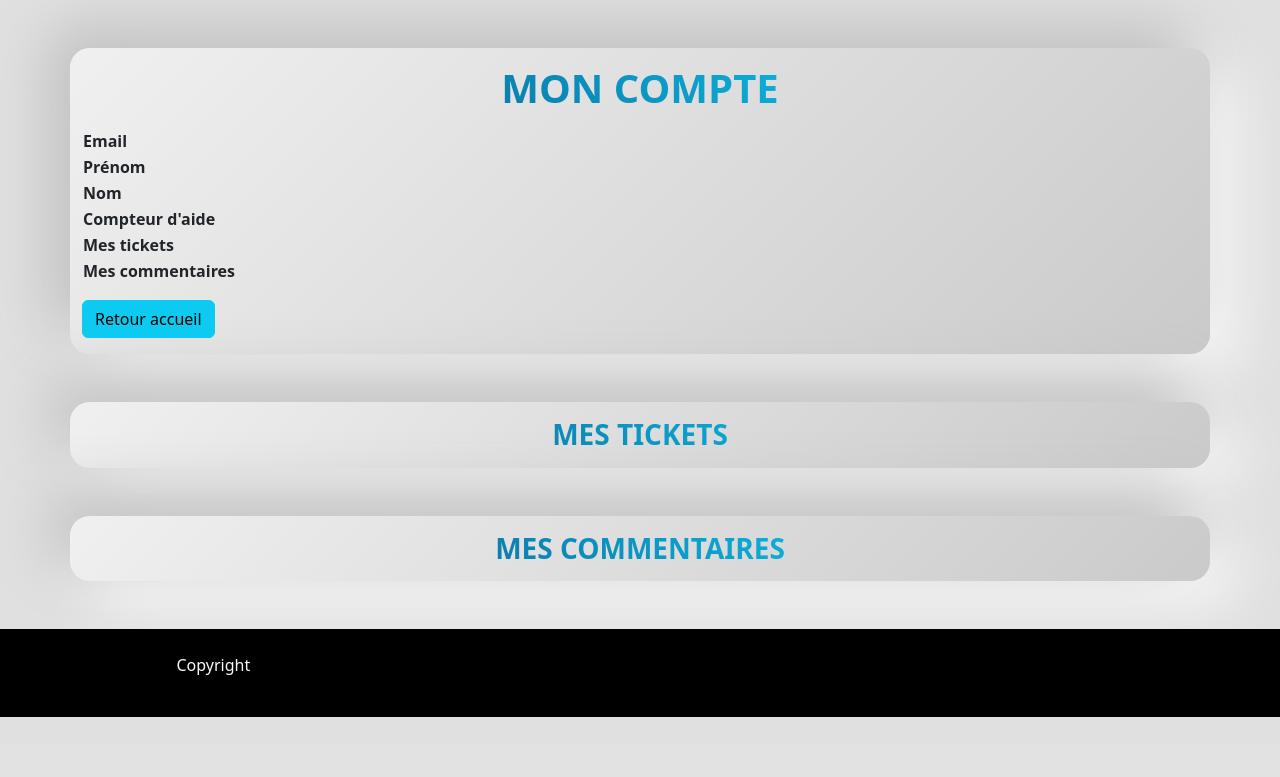
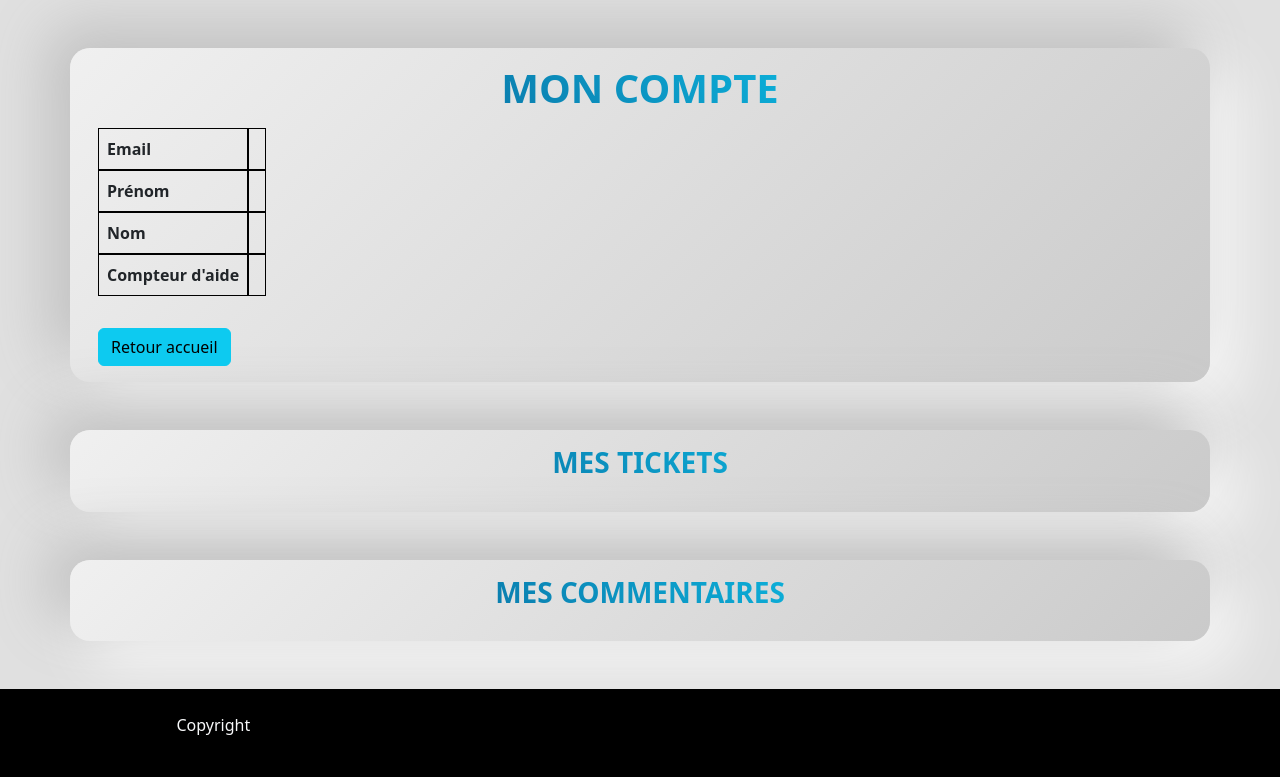
Before and after one commit to MartinEwen/projet2groupe, a Symfony app: template projet2Groupe/templates/user/show.html.twig in a window 1280 px wide. Shown: the part 56-833 px from the top of the page. Before the commit the page ends 773 px from the top, so only its background shows below. Run offline with Twig, Linux system fonts and the light colour scheme; the template is opened without the code that fills it, so the values that code supplies are empty; some libraries are stand-ins or nearby versions.

Commit message:
Last Final Push

```diff
--- a/projet2Groupe/templates/_partials/_nav.html.twig
+++ b/projet2Groupe/templates/_partials/_nav.html.twig
@@ -23,10 +23,10 @@
 						</li>
 						<li><hr class="dropdown-divider bg-white"></li>
 						<li>
-							<a class="nav-link active" aria-current="page" href="#">Mes tickets</a>
+							<a class="nav-link active" aria-current="page" href="{{ path('app_user_show', {'id': app.user.id}) }}">Mes tickets</a>
 						</li>
 						<li>
-							<a class="nav-link active" aria-current="page" href="#">Mes commentaires</a>
+							<a class="nav-link active" aria-current="page" href="{{ path('app_user_show', {'id': app.user.id}) }}">Mes commentaires</a>
 						</li>
 					</ul>
 				</li>
--- a/projet2Groupe/templates/user/show.html.twig
+++ b/projet2Groupe/templates/user/show.html.twig
@@ -10,7 +10,7 @@
 			<div class="col">
 				<h1 id="title-gradiant" class="my-3">Mon compte</h1>
 
-				<table class="table-responsive">
+				<table class="table-responsive m-3" id="user-table">
 					<tbody>
 						<tr>
 							<th>Email</th>
@@ -28,16 +28,10 @@
 							<th>Compteur d'aide</th>
 							<td>{{ user.helpCount }}</td>
 						</tr>
-						<tr>
-							<th>Mes tickets</th>
-						</tr>
-
-						<tr>
-							<th>Mes commentaires</th>
-						</tr>
 					</tbody>
 				</table>
-				<a href="{{ path('app_main') }}" class="btn btn-info my-3">Retour accueil</a>
+
+				<a href="{{ path('app_main') }}" class="btn btn-info m-3">Retour accueil</a>
 			</div>
 		</div>
 	</section>
@@ -46,7 +40,7 @@
         <div class="row">
             <div class="col">
                 <h3 id="title-gradiant" class="my-3">Mes Tickets</h3>
-                <table class="table-responsive">
+                <table class="table-responsive m-3" id="user-table">
                     <tbody>
                         {% for ticket in user.tickets %}
 							<tr>
@@ -62,11 +56,13 @@
 								</td>
 							</tr>
 							<tr>
+								{% for picture in ticket.pictures %}
+                                    {% if ticket.pictures != null %}
                                     <th>Capture: </th>
-								{% for picture in ticket.pictures %}
                                     <td>
 										<img src="{{ asset('image/pictures/') ~ picture.name }}" alt="">
 									</td>
+                                    {% endif %}
 								{% endfor %}
 							</tr>
 							<tr>
@@ -86,7 +82,7 @@
         <div class="row">
             <div class="col">
                 <h3 id="title-gradiant" class="my-3">Mes Commentaires</h3>
-                <table class="table-responsive">
+                <table class="table-responsive m-3" id="user-table">
                     <tbody>
                         {% for comment in user.comments %}
                             <tr>
@@ -96,11 +92,13 @@
 								</td>
 							</tr>
 							<tr>
+                            {% for picture in comment.pictures %}
+                                {% if comment.pictures != null %}
                                     <th>Capture: </th>
-								{% for picture in comment.pictures %}
                                     <td>
                                         <img src="{{ asset('image/pictures/') ~ picture.name }}" alt="">
                                     </td>
+                                {% endif %}
                             {% endfor %}
 							</tr>
 							<tr>
```
Also changed, not shown: projet2Groupe/public/assets/css/_common.scss, projet2Groupe/public/assets/css/style.css, 1 other file. Lines whose indentation alone changed are shown as unchanged.
